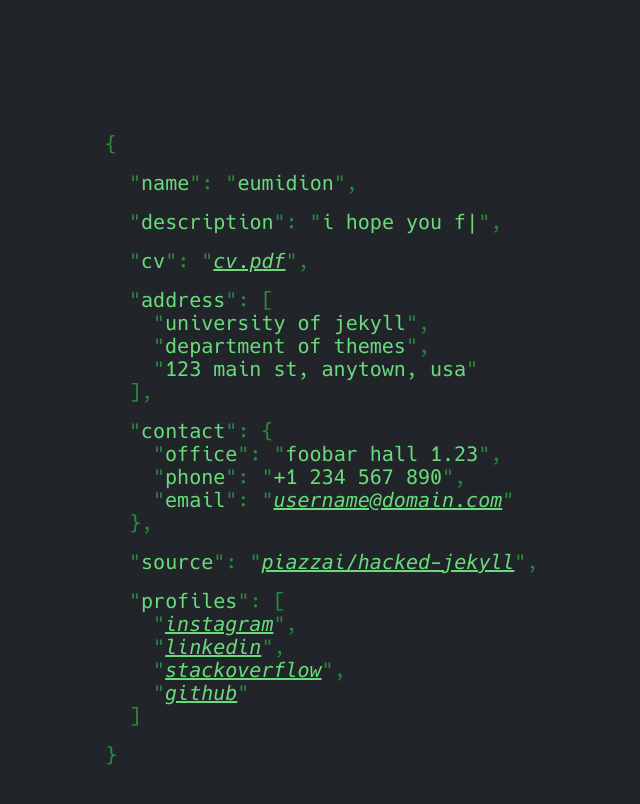
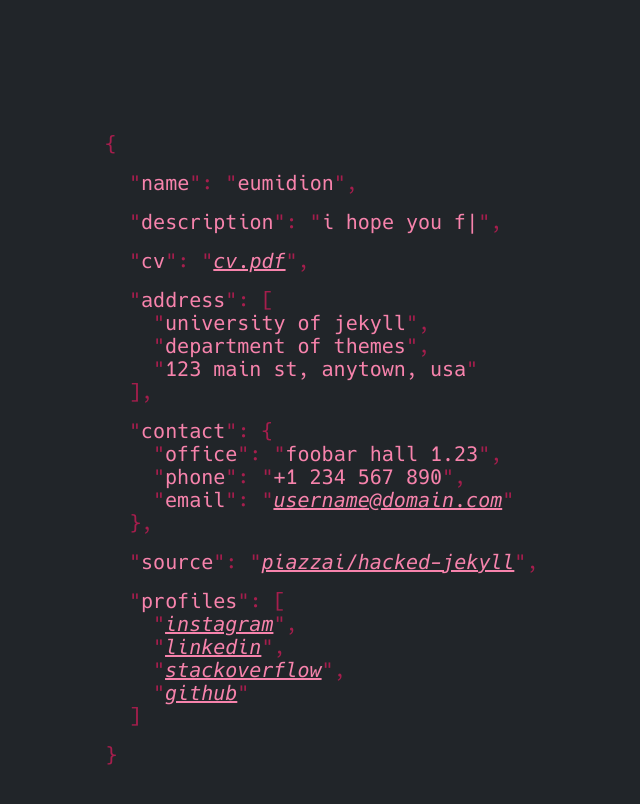
Before and after one commit to eumidion/eumidion.com, a Jekyll site: the page built from index.md, in a window 1280 px wide. Shown: the top 804 px of the page, without its empty margins (23-663 px from the left). Built offline with Jekyll 4.4.1, drawn with Linux system fonts in a browser that asks for light colours.

Commit message:
Update styles.scss

```diff
--- a/assets/css/styles.scss
+++ b/assets/css/styles.scss
@@ -2,10 +2,10 @@
 ---
 
 $color_bg: var(--oc-{{ site.color_bg | default: 'gray-9' }});
-$color_punct: var(--oc-{{ site.color_punct | default: 'green-9' }});
-$color_key: var(--oc-{{ site.color_key | default: 'green-4' }});
-$color_value: var(--oc-{{ site.color_value | default: 'green-4' }});
-$color_hover: var(--oc-{{ site.color_hover | default: 'green-5' }});
+$color_punct: var(--oc-{{ site.color_punct | default: 'pink-9' }});
+$color_key: var(--oc-{{ site.color_key | default: 'pink-4' }});
+$color_value: var(--oc-{{ site.color_value | default: 'pink-4' }});
+$color_hover: var(--oc-{{ site.color_hover | default: 'pink-5' }});
 
 {% case site.lowercase -%}
 {% when 'keys' -%}
```
